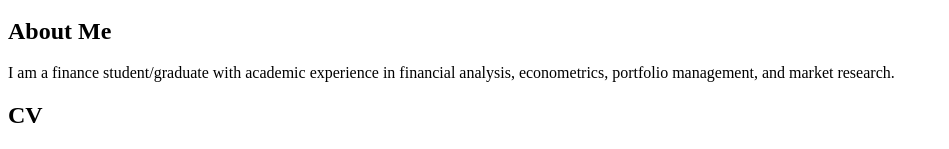
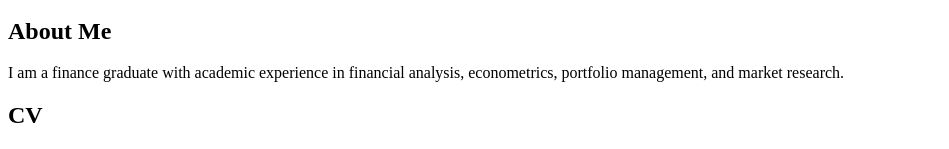
Before and after one commit to dambrosioaurora/dambrosioaurora.github.io, a plain HTML site: page index.html in a window 1280 px wide. Shown: the part 232-381 px from the top of the page, without its empty margins (0-949 px from the left). Drawn offline with Linux system fonts and the light colour scheme.

Commit message:
Update index.html

```diff
--- a/index.html
+++ b/index.html
@@ -19,7 +19,7 @@
 
  <h2>About Me</h2>
   <p>
-    I am a finance student/graduate with academic experience in financial analysis,
+    I am a finance graduate with academic experience in financial analysis,
     econometrics, portfolio management, and market research.
   </p>
 
```
